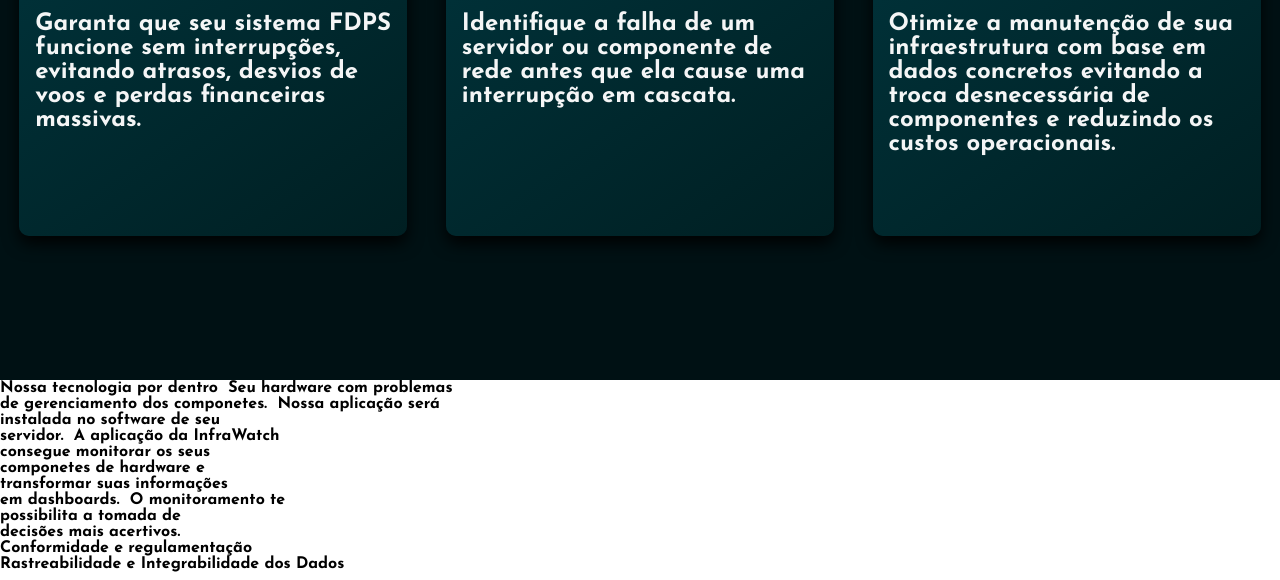
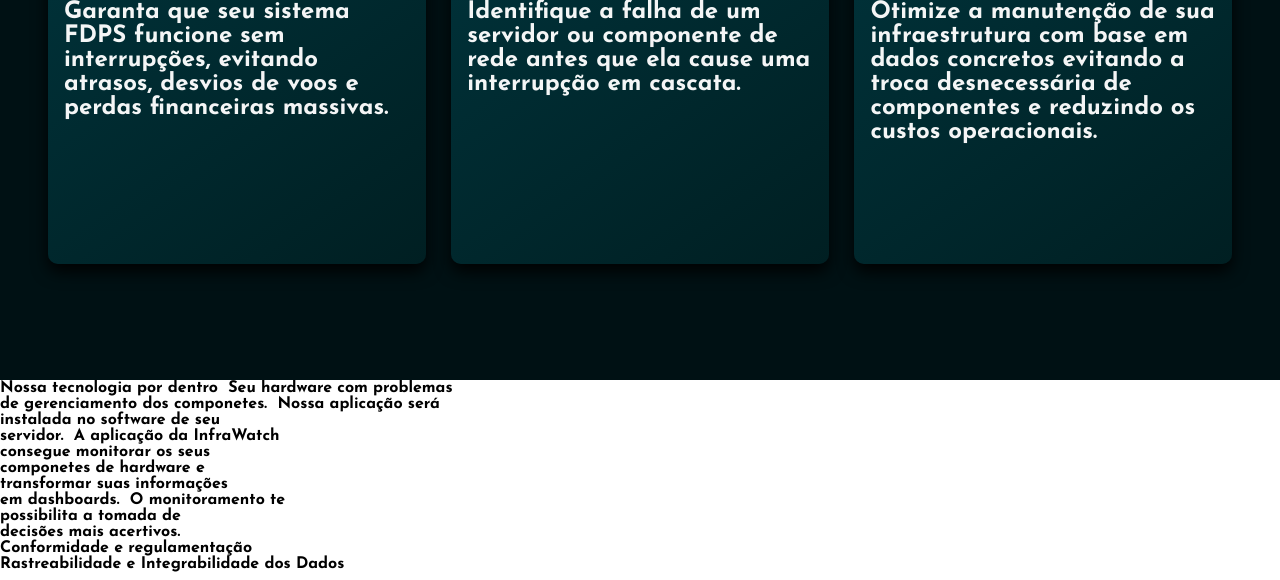
Before and after one commit to Infra-Watch/iw-appweb, a website: page public/index.html in a window 1280 px wide. Shown: the part 1820-2400 px from the top of the page. Drawn offline with Linux system fonts and the light colour scheme; a web font is replaced by a local one.

Commit message:
⚡refactor: Benefícios | margens das divs para as extremidades da tela

```diff
--- a/public/css/index.css
+++ b/public/css/index.css
@@ -191,9 +191,11 @@
     position: relative;
     display: flex;
     align-items: center;
+    justify-content: center;
     width: 100%;
     height: 80vh;
     background-color: #001114;
+    gap: 2vw;
 }
 
 #container-beneficios p {
@@ -221,11 +223,11 @@
     background: linear-gradient(145deg, #00343c, #001f22);
     border-radius: 10px;
     padding: 1rem;
-    height: 40vh;
-    width: 60vw;
+    height: 45vh;
+    width: 27vw;
     color: white;
     box-shadow: 0 8px 16px rgba(0, 0, 0, 0.9);
-    margin: 1.5vw;
+    margin-top: 2vh;
 }
 
 .textos:hover {
@@ -249,3 +251,5 @@
     color: rgba(255, 255, 255, 0.555);
 
 }
+
+/* TECNOLOGIAS */
```
Also changed, not shown: public/index.html (line endings or trailing spaces).
